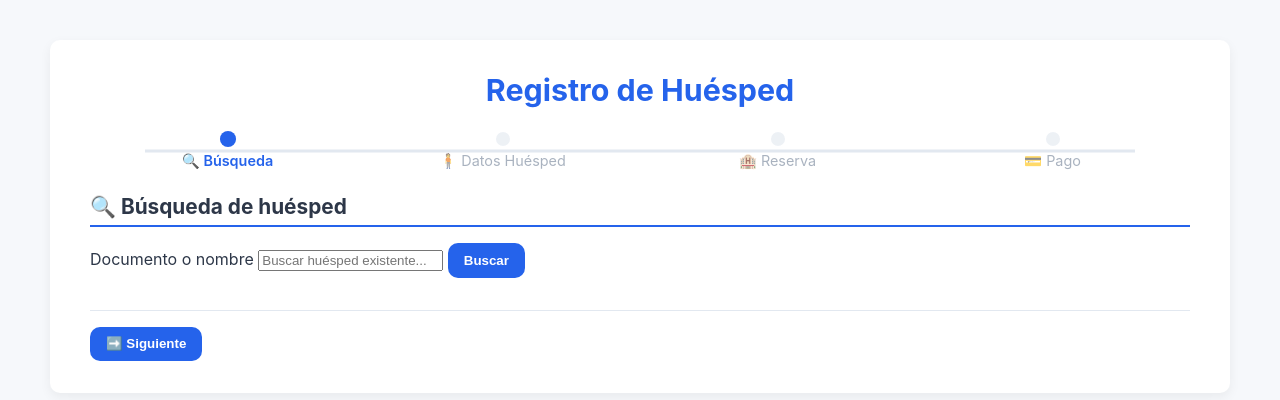
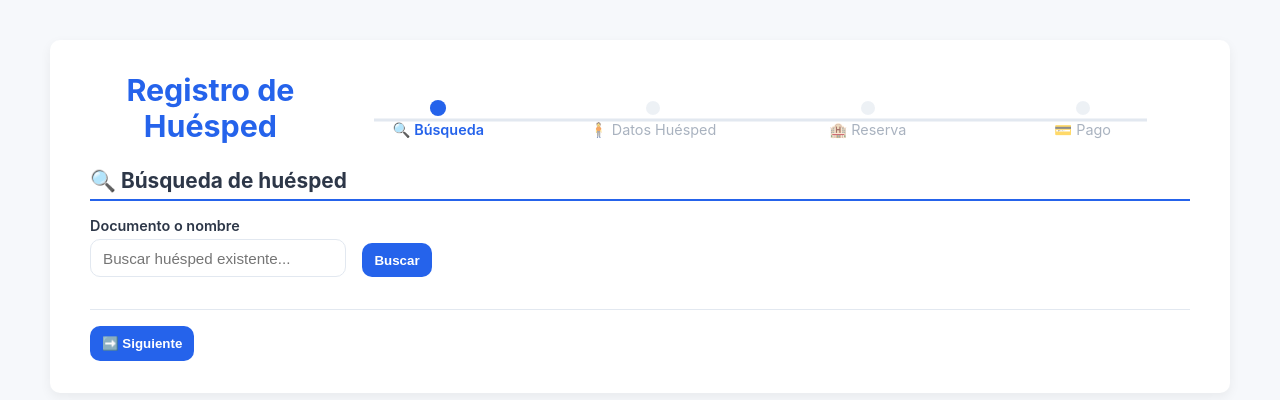
Before and after one commit to jfleong6/Nueva-carpeta, a Flask app: template templates/hotel/partials/registro_huesped.html in a window 1280 px wide. Shown: the top 400 px of the page. Run offline with Flask 3, Linux system fonts and the light colour scheme; the template is opened without the code that fills it, so the values that code supplies are empty.

Commit message:
feat: :sparkles: registro

```diff
--- a/static/css/hotel/registro_hotel.css
+++ b/static/css/hotel/registro_hotel.css
@@ -47,7 +47,7 @@ body {
    =============================== */
 .page-header {
   display: flex;
-  flex-direction: column;
+  /* flex-direction: column; */
   align-items: center;
   margin-bottom: 1.5rem;
   text-align: center;
@@ -140,6 +140,9 @@ h2 {
   grid-template-columns: repeat(auto-fit, minmax(250px, 1fr));
   gap: 1rem;
 }
+.form-column{
+  display: flex;
+}
 
 .field {
   display: flex;
@@ -155,7 +158,7 @@ h2 {
 .field input,
 .field select,
 .field textarea {
-  width: 100%;
+  width: 18vw;
   padding: 0.6rem 0.75rem;
   border-radius: var(--radius);
   border: 1px solid var(--color-border);
@@ -255,6 +258,9 @@ tbody tr:nth-child(even) {
 }
 
 .btn-primary {
+    padding: 0.6rem 0.75rem;
+  display: flex;
+  align-self: flex-end;
   background: var(--color-primary);
   color: white;
 }
--- a/templates/hotel/partials/registro_huesped.html
+++ b/templates/hotel/partials/registro_huesped.html
@@ -25,9 +25,12 @@
     <!-- SECCIÓN 1: BÚSQUEDA -->
     <section id="seccion-1" class="seccion">
       <h2>🔍 Búsqueda de huésped</h2>
-      <div class="form-row">
-        <label for="busqueda-huesped">Documento o nombre</label>
+      <div class="form-grid row">
+        <div class="field">
+          <label for="busqueda-huesped">Documento o nombre</label>
         <input type="text" id="busqueda-huesped" placeholder="Buscar huésped existente..." />
+        </div>
+
         <button id="btn-buscar" class="btn btn-primary">Buscar</button>
       </div>
 
```
